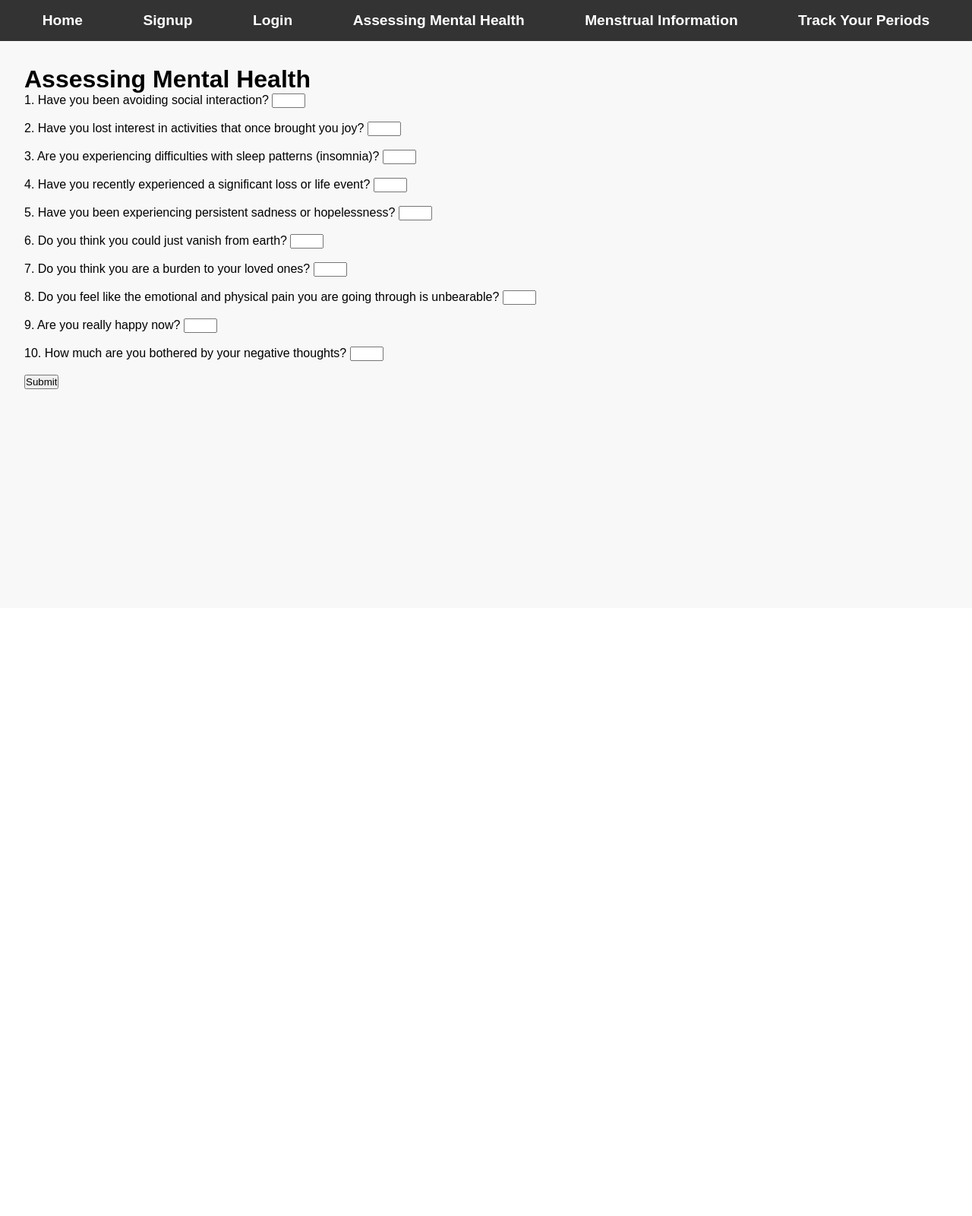
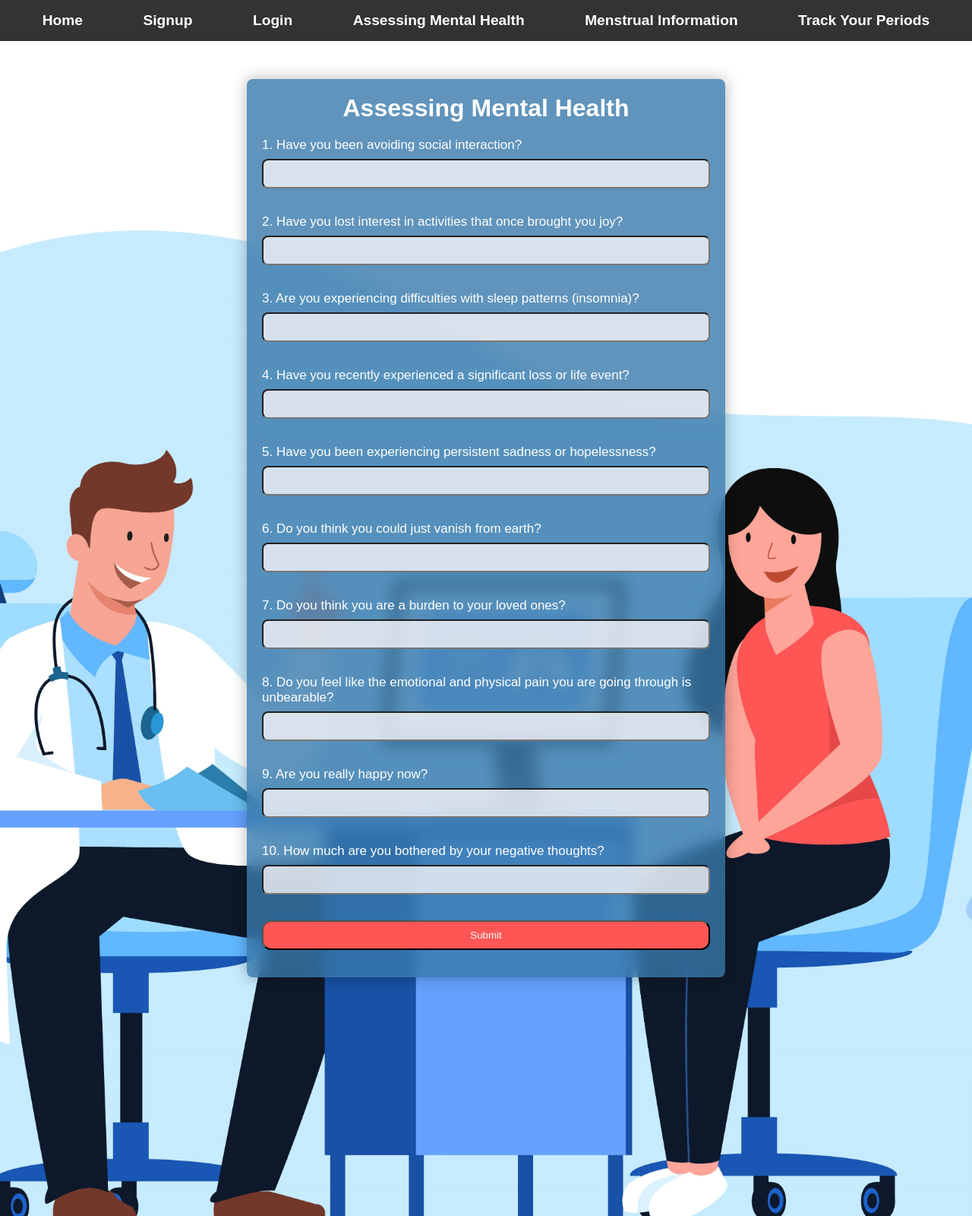
Before and after one commit to Ansumanbhujabal/MindFlow_SIH, a Flask app: page /mental_health in a window 1280 px wide. Shown: the whole page at 76% size. Before the commit the page ends 512 px from the top, so only its background shows below. Run offline with Flask 3, Linux system fonts and the light colour scheme.

Commit message:
UI improved

```diff
--- a/static/mental_health.css
+++ b/static/mental_health.css
@@ -0,0 +1,75 @@
+body {
+    font-family: 'Arial', sans-serif;
+    background-color: #f5f5f5;
+    background-image: url(images/doc_pet.jpg);
+    background-size: cover;
+    background-position: center;
+   margin: 0;
+   padding: 0;
+   align-items: center;
+   justify-content: center;
+   height: 200vh;
+  }
+  .content {
+    padding: 2rem;
+    max-width: 630px;
+  margin: 50px auto;
+  padding: 20px;
+  background-color: #3879abcb;
+  backdrop-filter: blur(10px);
+  box-shadow: 0 0 20px rgba(0, 0, 0, 0.3); /* Adjust the alpha (fourth parameter) for shadow opacity */
+  border-radius: 8px;
+}
+  h1 {
+    text-align: center;
+    color: #fff;
+  }
+  form {
+    margin-top: 20px;
+
+  }
+
+  label {
+    display: block;
+    margin-bottom: 8px;
+    color: #ffffff;
+    font-weight: 500;
+    font-size: 17px;
+  }
+
+  input {
+    width: 100%;
+    background-color: #fffcfcc1;
+    border-radius: 8px;
+    padding: 10px;
+    margin-bottom: 16px;
+    box-sizing: border-box;
+  }
+  input:hover{
+    border-color: rgba(77, 77, 157, 0.598); transform: scale(1.02);
+  }
+  input[type="submit"] {
+    background-color:#fe5655;
+    color: #fff;
+    cursor: pointer;
+    transition: #fe5655 0.3s;border-radius: 12px;
+  }
+
+  input[type="submit"]:hover {
+    background-color:#fe5655; color: black;
+    border-color: none;  transform: scale(1.02);
+  }
+
+  /* Add animation effect */
+  @keyframes fadeIn {
+    from {
+      opacity: 0;
+    }
+    to {
+      opacity: 1;
+    }
+  }
+
+  .container {
+    animation: fadeIn 0.8s ease-in-out;
+  }
--- a/templates/mental_health.html
+++ b/templates/mental_health.html
@@ -15,7 +15,9 @@
 {% extends "base.html" %} {% block title %}Assessing Mental Health{% endblock %}
 {% block content %}
 <h1>Assessing Mental Health</h1>
-<form action="{{ url_for('mental_health') }}" method="post">
+<div class="mentalmain">
+<form action="{{ url_for('mental_health') }}" method="post"
+class="mental">
   <form>
     <label for="question1">1. Have you been avoiding social interaction?</label>
     <input
@@ -23,7 +25,7 @@
       id="question1"
       name="question1"
       min="1"
-      max="4"
+      max="5"
       required
     /><br /><br />
 
@@ -35,7 +37,7 @@
       id="question2"
       name="question2"
       min="1"
-      max="4"
+      max="5"
       required
     /><br /><br />
 
@@ -48,7 +50,7 @@
       id="question3"
       name="question3"
       min="1"
-      max="4"
+      max="5"
       required
     /><br /><br />
 
@@ -60,7 +62,7 @@
       id="question4"
       name="question4"
       min="1"
-      max="4"
+      max="5"
       required
     /><br /><br />
 
@@ -72,7 +74,7 @@
       id="question5"
       name="question5"
       min="1"
-      max="4"
+      max="5"
       required
     /><br /><br />
 
@@ -84,7 +86,7 @@
       id="question6"
       name="question6"
       min="1"
-      max="4"
+      max="5"
       required
     /><br /><br />
 
@@ -96,7 +98,7 @@
       id="question7"
       name="question7"
       min="1"
-      max="4"
+      max="5"
       required
     /><br /><br />
 
@@ -109,7 +111,7 @@
       id="question8"
       name="question8"
       min="1"
-      max="4"
+      max="5"
       required
     /><br /><br />
 
@@ -119,7 +121,7 @@
       id="question9"
       name="question9"
       min="1"
-      max="4"
+      max="5"
       required
     /><br /><br />
 
@@ -131,12 +133,19 @@
       id="question10"
       name="question10"
       min="1"
-      max="4"
+      max="5"
       required
     /><br /><br />
 
     <input type="submit" value="Submit" />
   </form>
 </form>
-
+</div>
+<link
+  rel="stylesheet"
+  type="text/css"
+  rel="stylesheet"
+  type="text/css"
+  href="/static/mental_health.css"
+/>
 {% endblock %}
```
Also changed, not shown: static/menstrual_info.css (+46 -9 lines), templates/menstrual_info.html (+15 -14 lines), static/images/blue_doc.svg (added), static/images/doc_pet.jpg (added), static/images/doctor-2027615_1280.png (added), static/images/female.jpg (added), static/images/mfbl-white.png (added), static/images/mfbl.png (added), static/images/red_doc.svg (added), static/images/red_doc_pet.svg (added).
